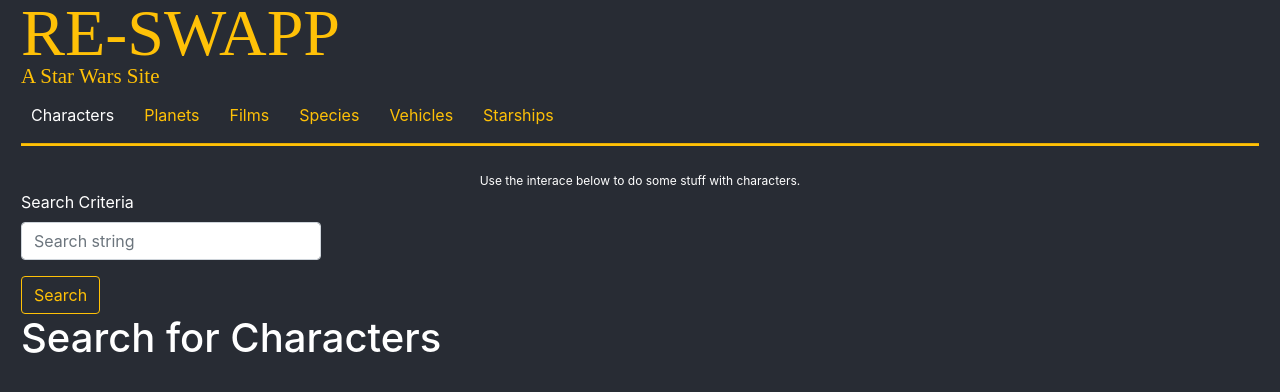
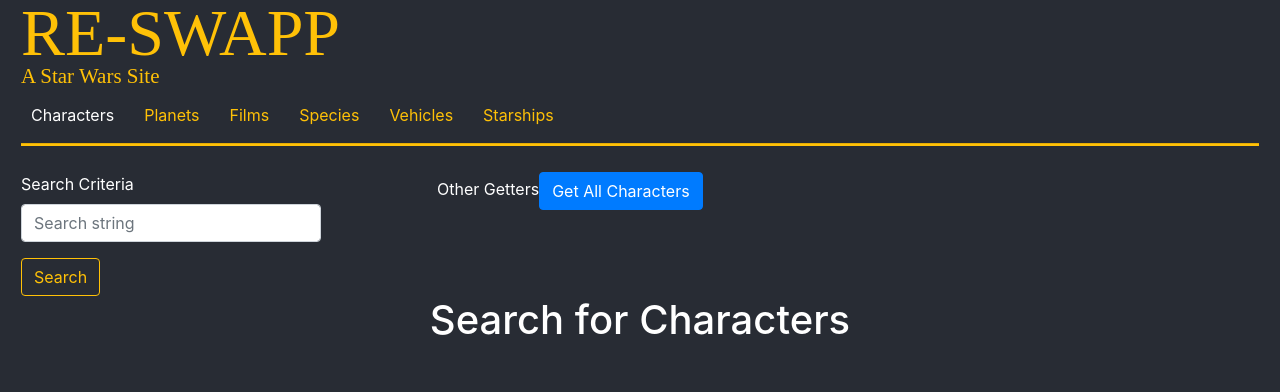
Before and after one commit to buzznode/react-swapp, a React (Create React App) app: page /characters in a window 1280 px wide. Shown: the top 392 px of the page. Built offline with nearby package versions, Linux system fonts and the light colour scheme.

Commit message:
Added Cards for results; Begin addition of new form;

```diff
--- a/src/components/Characters.js
+++ b/src/components/Characters.js
@@ -11,6 +11,10 @@
   const [search, setSearch] = useState('');
   const [validated, setValidated] = useState(false);
   const [result, loading] = useAsyncHook(query);
+
+  function handleGetAll(e) {
+    e.preventDefault();
+  }
 
   function handleSubmit(e) {
     const form = e.currentTarget;
@@ -29,6 +33,7 @@
   }
 
   function useAsyncHook(criteria) {
+    console.log(`criteria: ${criteria}`);
     const [result, setResult] = useState([]);
     const [loading, setLoading] = useState(false);
 
@@ -38,7 +43,7 @@
           setLoading(true);
           const response = await SWAPI.get('/people', {
             params: {
-              q: criteria
+              criteria
             }
           });
 
@@ -60,9 +65,6 @@
 
   return (
     <div className="content">
-      <div className="instructions">
-        Use the interace below to do some stuff with characters.
-      </div>
       <Form noValidate validated={validated} onSubmit={handleSubmit}>
         <Form.Row>
           <Form.Group as={Col} md="4" controlId="validationCustom0">
@@ -72,31 +74,41 @@
               type="text"
               style={{width: '300px'}}
               placeholder="Search string"
-              onChange={e => setSearch(e.target.value)}
+              // onChange={e => setSearch(e.target.value)}
+              onChange={e => setSearch(`q: ${e.target.value}`)}
             />
             <Form.Control.Feedback type="invalid">
               Type something, loser
             </Form.Control.Feedback>
           </Form.Group>
+          <Form.Group as={Col} md="4">
+            <Form.Label>Other Getters</Form.Label>
+            <Button onClick={handleGetAll}>Get All Characters</Button>
+          </Form.Group>
         </Form.Row>
         <Button type="submit" variant="outline-warning">Search</Button>
       </Form>
 
+      <div className="cards-container">
         {
           loading === false ? (
             <h1>Search for Characters</h1>
           ) : loading === null ? (
             <h1>No Characters Found</h1>
           ) : (
-          result.map(item => {
+            result.map((item, index) => {
               return (
-              <Card border="warning" style={{ width: '18rem' }}>
+                  <Card border="warning" className="item" key={index}>
                     <Card.Header>{item.name}</Card.Header>
                     <Card.Body>
-                  {/* <Card.Title>Warning Card Title</Card.Title> */}
                       <Card.Text>
-                    <div>Height: {item.height}</div>
-                    <div>Mass: {item.mass}</div>
+                        <span><b><u>Statistics</u></b></span><br />
+                        <span><b>Height:</b>&nbsp;&nbsp;{item.height}</span><br/>
+                        <span><b>Mass:</b>&nbsp;&nbsp;{item.mass}</span><br/>
+                        <span><b>Birth Year:</b>&nbsp;&nbsp;{item.birth_year}</span><br/>
+                        <span><b>Hair Color:</b>&nbsp;&nbsp;{item.hair_color}</span><br/>
+                        <span><b>Skin Color:</b>&nbsp;&nbsp;{item.skin_color}</span><br/>
+                        <span><b>Eye Color:</b>&nbsp;&nbsp;{item.eye_color}</span><br/>
                       </Card.Text>
                     </Card.Body>
                   </Card>
@@ -105,6 +117,7 @@
           )
         }
       </div>
+    </div>
   );
 }
 
--- a/src/styles/Swapp.scss
+++ b/src/styles/Swapp.scss
@@ -1,8 +1,36 @@
 $dark: #282c34;
+$primary-color: var(--yellow);
+
 
 body {
   background-color: $dark;
   color: var(--white);
+}
+
+.card {
+  width: 18rem;
+}
+
+.card-body {
+  background-color: $primary-color;
+}
+
+.card-header {
+  background-color: $dark;
+  color: $primary-color;
+}
+
+.card-text {
+  color: $dark;
+}
+
+.cards-container {
+  align-content: space-around;
+  align-items: flex-start;
+  display: flex;
+  flex-direction: row;
+  flex-wrap: wrap;
+  justify-content: space-evenly;
 }
 
 .instructions {
@@ -25,8 +53,12 @@
   padding-left: calc(5px + 2vmin);
   font-size: calc(50px + 2vmin);
   font-family: "Star Jedi Hollow";
-  color: var(--yellow);
+  color: $primary-color;
   line-height: 1;
+}
+
+.item {
+  margin: 1rem;
 }
 
 .pad-left-1 {
@@ -52,6 +84,6 @@
   padding-top: 0px;
   font-size: calc(5px + 2vmin);
   font-family: "Star Jedi";
-  color: var(--yellow);
+  color: $primary-color;
   line-height: 1;
 }
```
Lines whose indentation alone changed are shown as unchanged.
